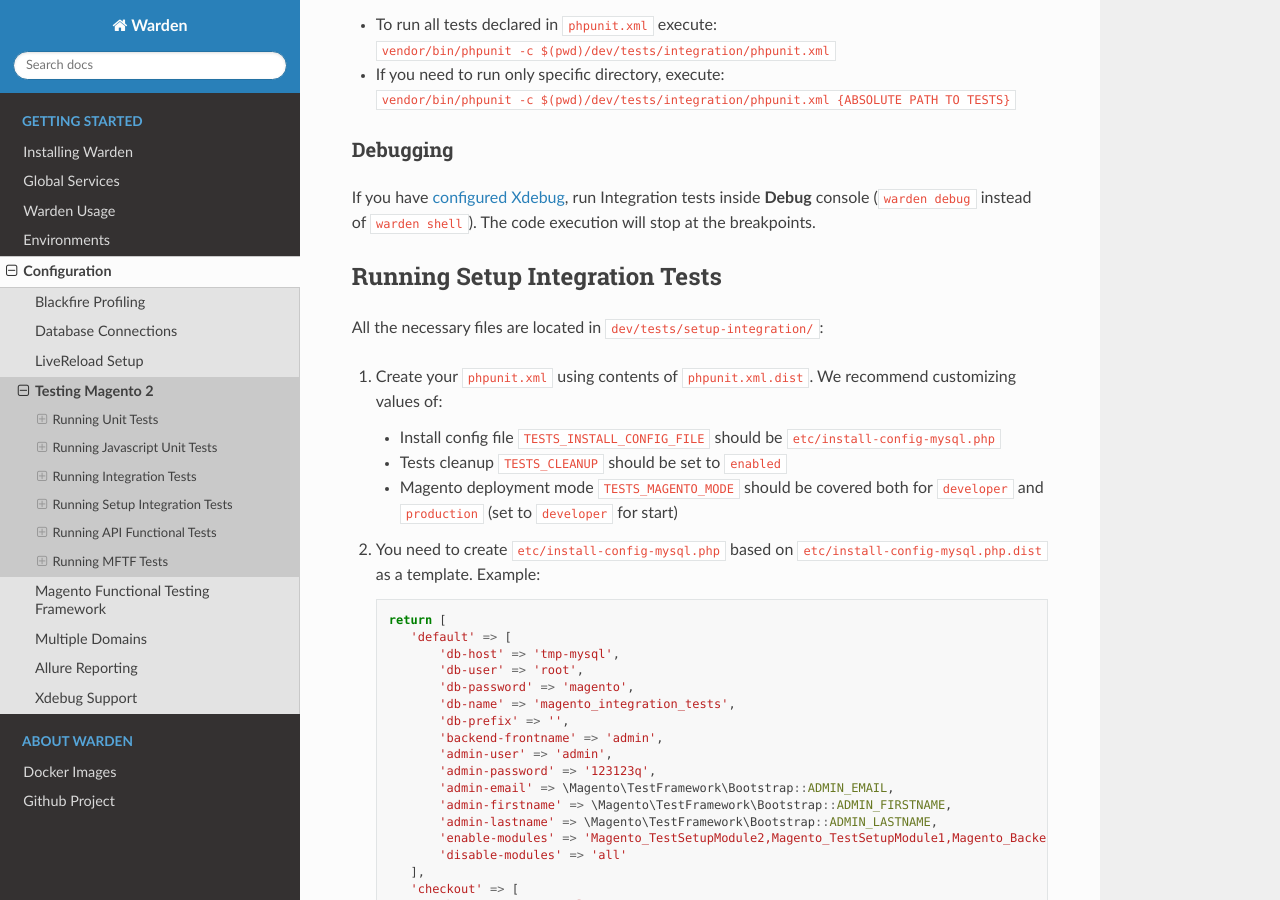
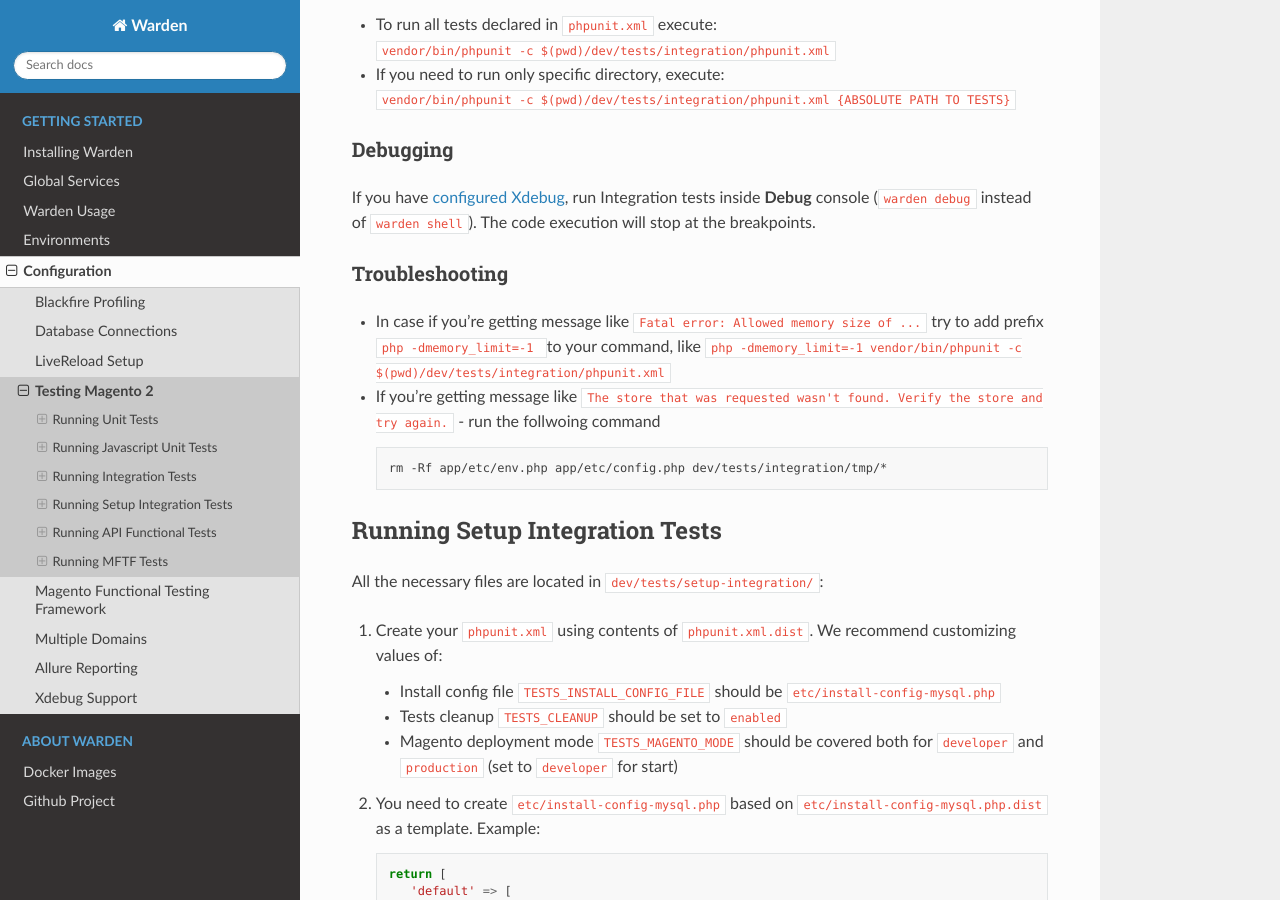
Before and after one commit to wardenenv/warden, a Sphinx documentation site: the page built from docs/configuration/magento2-testing.md, in a window 1280 px wide and 900 px high, scrolled down 3052 px. Built offline with Sphinx 7.4.7 and the Read the Docs theme 2.0.0, drawn with Linux system fonts in a browser that asks for light colours.

Commit message:
Add troubleshooting section for integration tests

````diff
--- a/docs/configuration/magento2-testing.md
+++ b/docs/configuration/magento2-testing.md
@@ -134,6 +134,16 @@ There's one thing you should be aware of: **always provide full path to `phpunit
 ### Debugging
 
 If you have [configured Xdebug](xdebug.md), run Integration tests inside **Debug** console (`warden debug` instead of `warden shell`). The code execution will stop at the breakpoints.
+
+
+### Troubleshooting
+
+- In case if you're getting message like `Fatal error: Allowed memory size of ...` try to add prefix `php -dmemory_limit=-1 ` to your command, like `php -dmemory_limit=-1 vendor/bin/phpunit -c $(pwd)/dev/tests/integration/phpunit.xml`
+
+- If you're getting message like `The store that was requested wasn't found. Verify the store and try again.` - run the follwoing command
+    ```bash
+    rm -Rf app/etc/env.php app/etc/config.php dev/tests/integration/tmp/*
+    ```
 
 ## Running Setup Integration Tests
 
````
